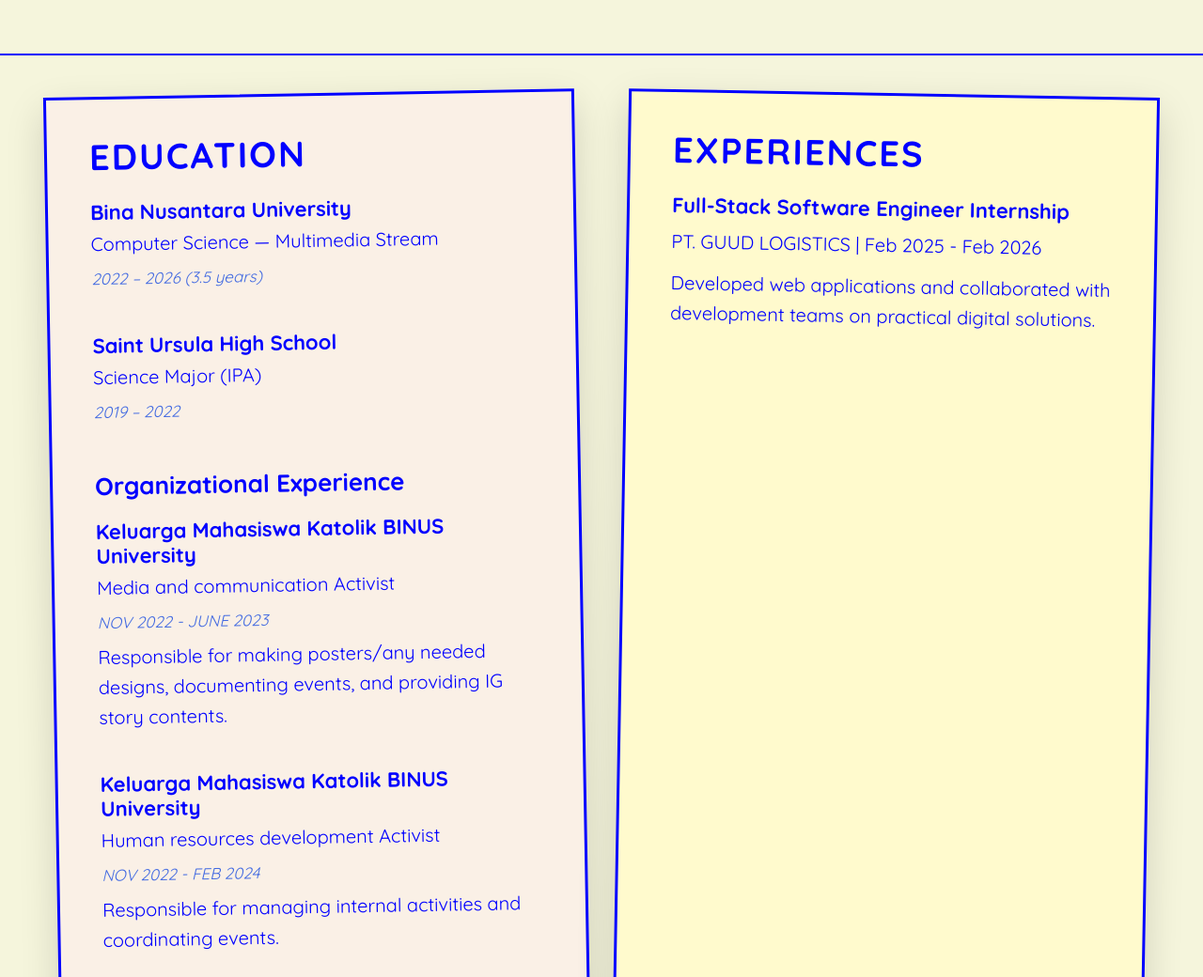
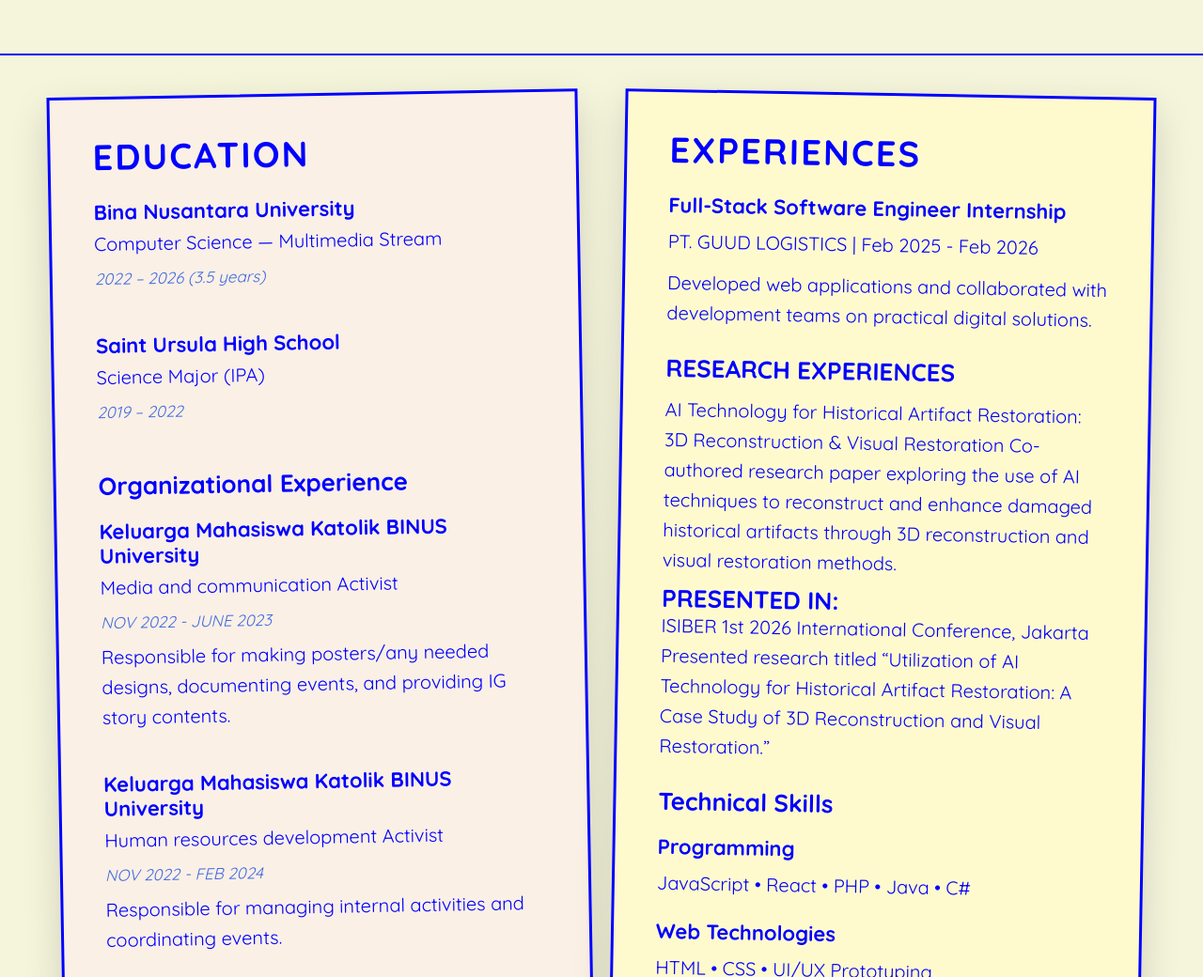
Before and after one commit to sher-w/porto, a plain HTML site: page index.html in a window 1280 px wide. Shown: the part 1552-2592 px from the top of the page at 94% size. Drawn offline with nearby package versions, Linux system fonts and the light colour scheme.

Commit message:
presentations & thesis

```diff
--- a/index.html
+++ b/index.html
@@ -23,7 +23,7 @@
     <div class="nav-buttons">
         <a href="#about" class="pill-btn">Profile</a>
         <a href="#experiences" class="pill-btn">Experiences</a>
-        <a href="#skills" class="pill-btn">Skills</a>
+        <a href="#experiences" class="pill-btn">Skills</a>
     </div>
 </div>
 </section>
@@ -104,6 +104,22 @@
                     <p class="year">MAY 2024 (1 month)</p>
                     <p>Actively and creatively taught 8-10 young kids about math and living values.</p>
                 </div>
+            </div>
+        </div>
+        <div class="book-page-right">
+            <h2 class="book-page-title">EXPERIENCES</h2>
+            <div class="book-page-content">
+                <h4>Full-Stack Software Engineer Internship</h4>
+                <p> PT. GUUD LOGISTICS | Feb 2025 - Feb 2026</p>
+                <p>Developed web applications and collaborated with development teams on practical digital solutions.</p>
+
+                <h3 style="margin-top: 30px; margin-bottom: 15px;">RESEARCH EXPERIENCES</h3>
+                <p>AI Technology for Historical Artifact Restoration: 3D Reconstruction & Visual Restoration
+Co-authored research paper exploring the use of AI techniques to reconstruct and enhance damaged historical artifacts through 3D reconstruction and visual restoration methods.
+</p>
+<h3>PRESENTED IN:</h3><p>ISIBER 1st 2026 International Conference, Jakarta
+Presented research titled “Utilization of AI Technology for Historical Artifact Restoration: A Case Study of 3D Reconstruction and Visual Restoration.”
+</p>
 
                 <h3 style="margin-top: 30px; margin-bottom: 15px;">Technical Skills</h3>
 
@@ -118,14 +134,6 @@
 
                 <h4>Database</h4>
                 <p>PostgreSQL • SQL (basic queries)</p>
-            </div>
-        </div>
-        <div class="book-page-right">
-            <h2 class="book-page-title">EXPERIENCES</h2>
-            <div class="book-page-content">
-                <h4>Full-Stack Software Engineer Internship</h4>
-                <p> PT. GUUD LOGISTICS | Feb 2025 - Feb 2026</p>
-                <p>Developed web applications and collaborated with development teams on practical digital solutions.</p>
             </div>
         </div>
     </div>
```
